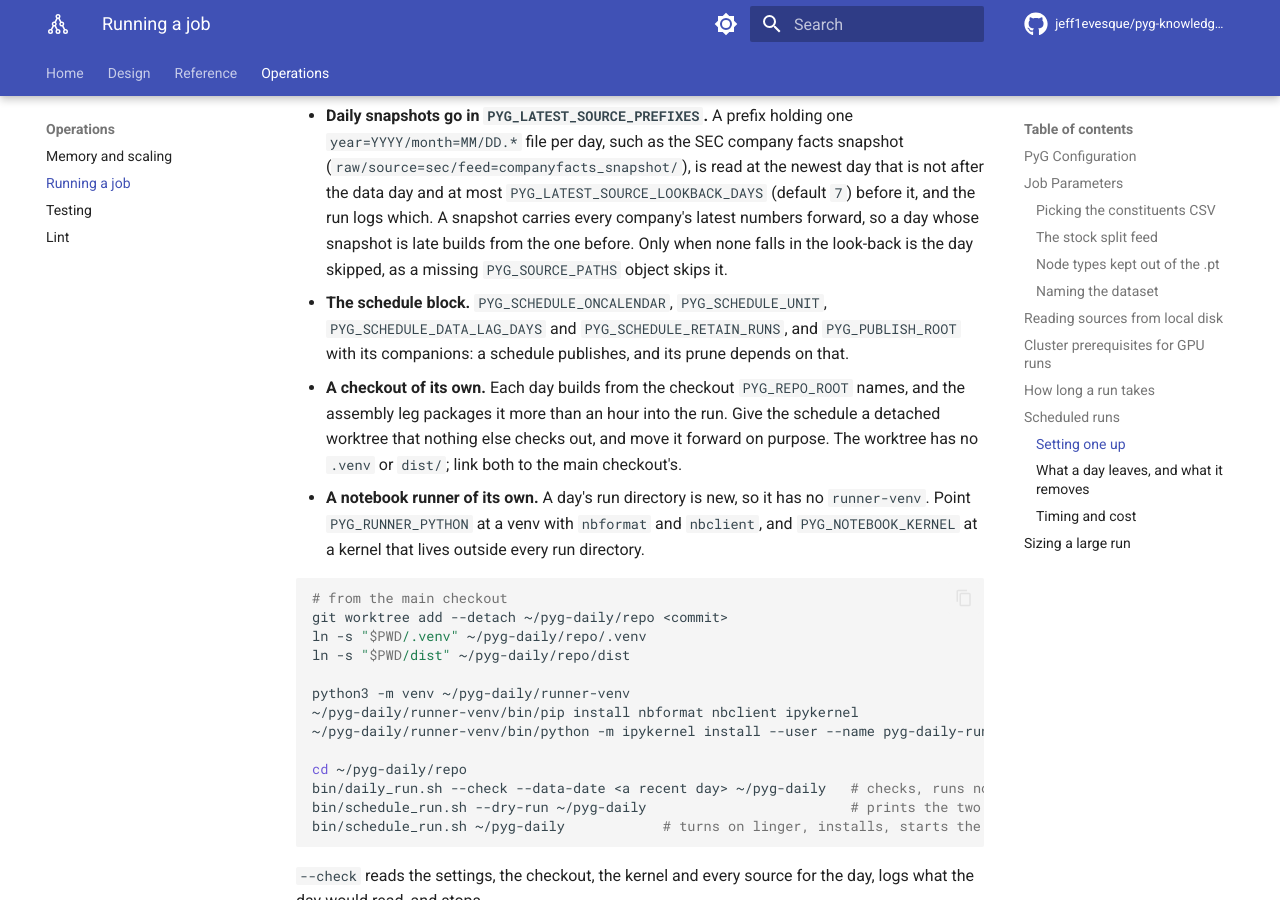
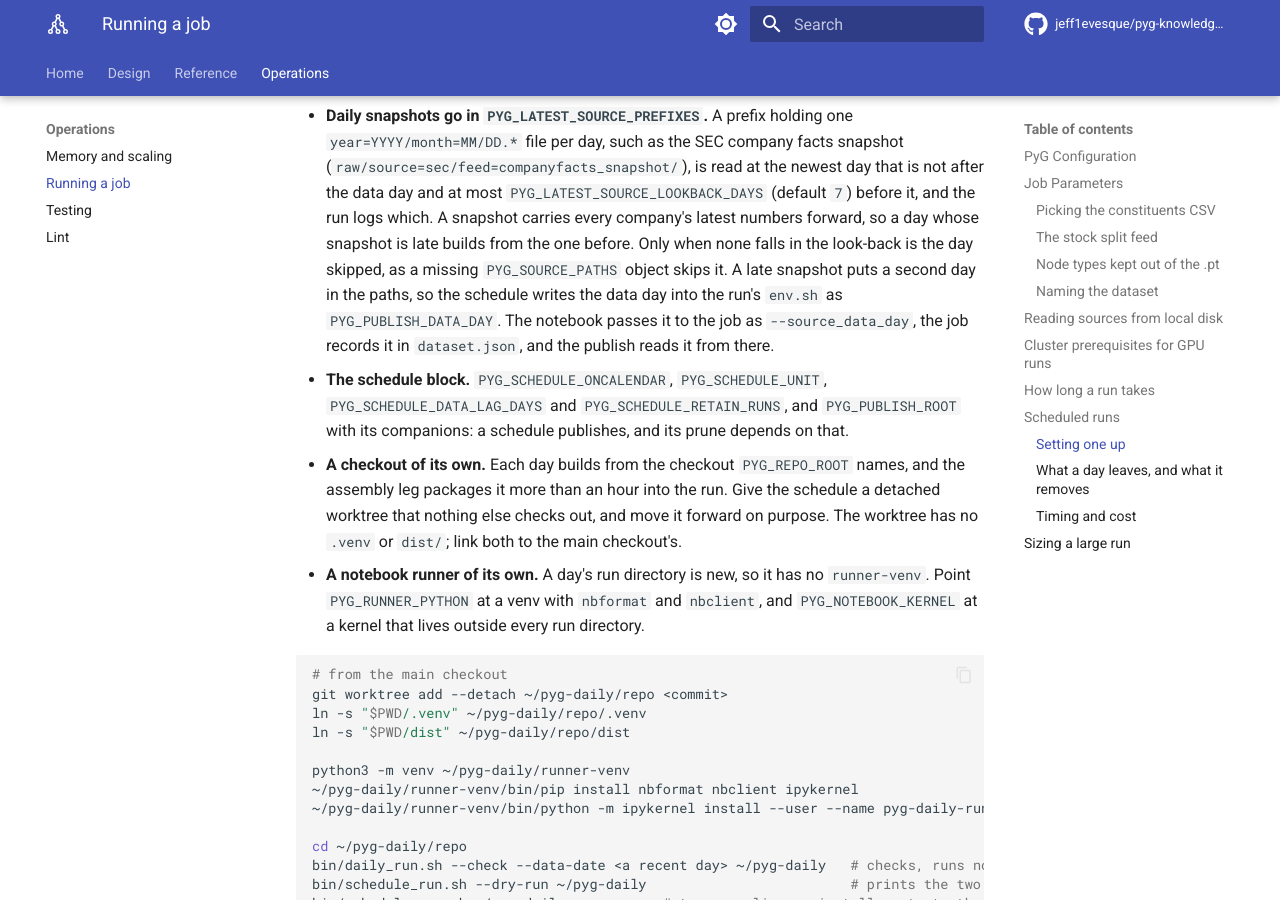
Before and after one commit to jeff1evesque/pyg-knowledge-graph-builder, an MkDocs documentation site: the page built from documentation/operations/running-a-job.md, in a window 1280 px wide and 900 px high, scrolled down 18714 px. Built offline with MkDocs 1.6.1 and Material for MkDocs 9.7.7, drawn with Linux system fonts in a browser that asks for light colours; comment, search, counter and statistics services are not loaded.

Commit message:
#434: running-a-job.md, a late snapshot's run names its day for the job

```diff
--- a/documentation/operations/running-a-job.md
+++ b/documentation/operations/running-a-job.md
@@ -621,7 +621,11 @@ written so that one file serves every day:
   after the data day and at most `PYG_LATEST_SOURCE_LOOKBACK_DAYS` (default `7`) before
   it, and the run logs which. A snapshot carries every company's latest numbers forward,
   so a day whose snapshot is late builds from the one before. Only when none falls in the
-  look-back is the day skipped, as a missing `PYG_SOURCE_PATHS` object skips it.
+  look-back is the day skipped, as a missing `PYG_SOURCE_PATHS` object skips it. A late
+  snapshot puts a second day in the paths, so the schedule writes the data day into the
+  run's `env.sh` as `PYG_PUBLISH_DATA_DAY`. The notebook passes it to the job as
+  `--source_data_day`, the job records it in `dataset.json`, and the publish reads it
+  from there.
 - **The schedule block.** `PYG_SCHEDULE_ONCALENDAR`, `PYG_SCHEDULE_UNIT`,
   `PYG_SCHEDULE_DATA_LAG_DAYS` and `PYG_SCHEDULE_RETAIN_RUNS`, and `PYG_PUBLISH_ROOT` with
   its companions: a schedule publishes, and its prune depends on that.
```
